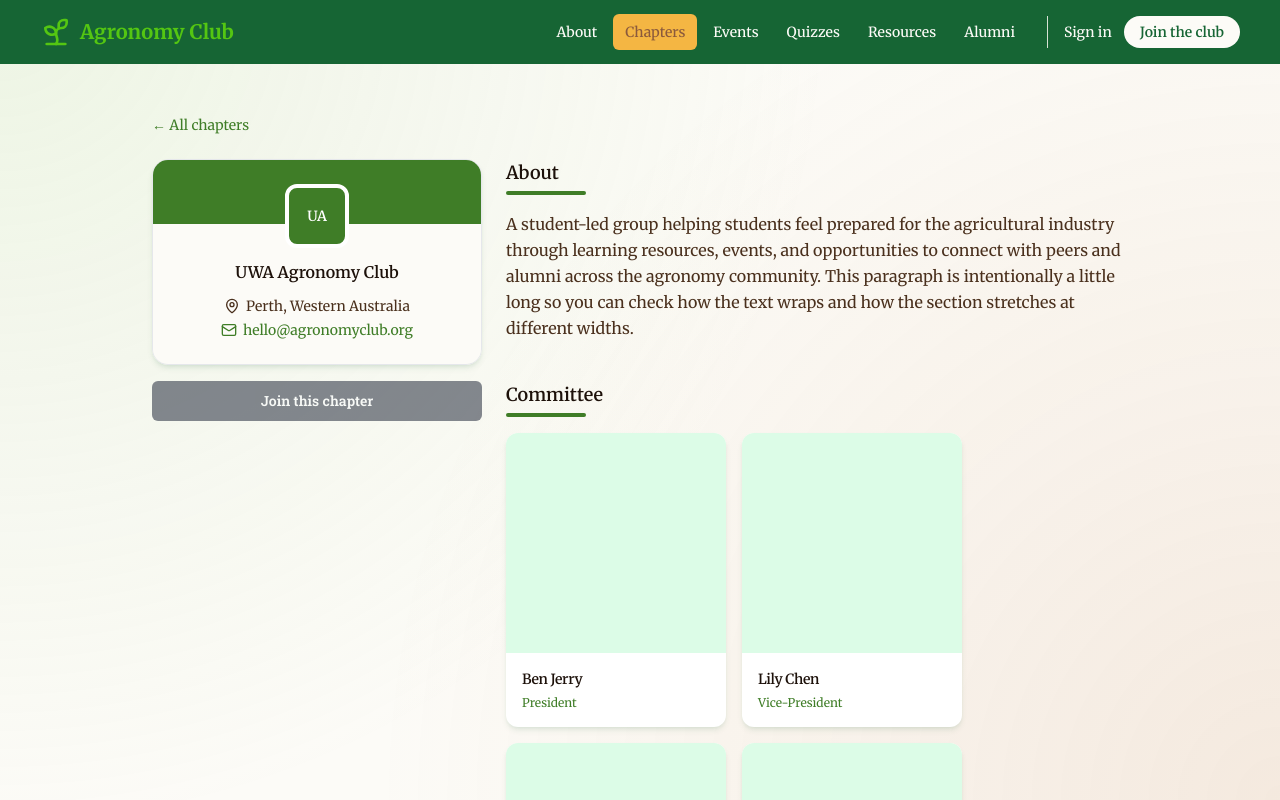
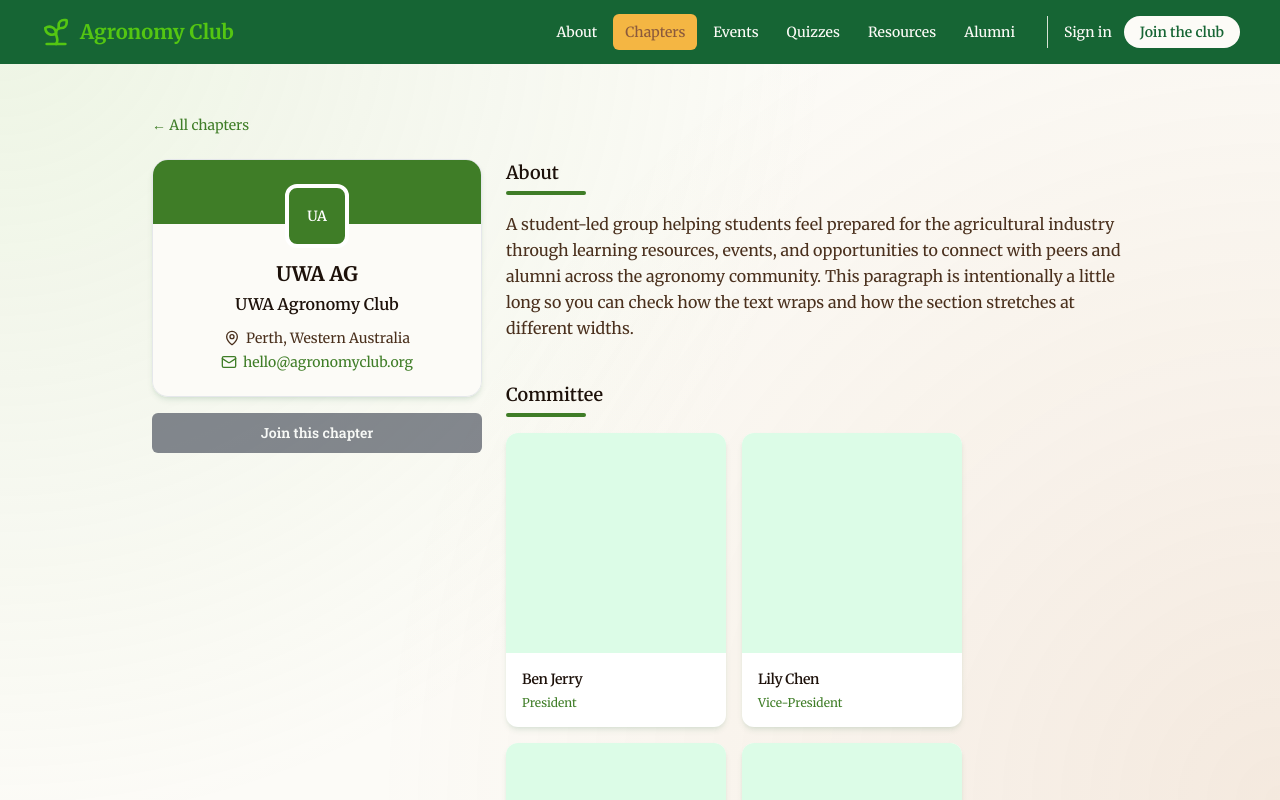
Before and after one commit to codersforcauses/agronomy-club, a Next.js app in the folder client/: page /chapters/1 in a window 1280 px wide. Shown: the top 800 px of the page. Built offline with nearby package versions, Linux system fonts and the light colour scheme.

Commit message:
feat: add chapter abbreviation placeholder text

```diff
--- a/client/src/app/chapters/[id]/page.tsx
+++ b/client/src/app/chapters/[id]/page.tsx
@@ -9,6 +9,7 @@
 type CommitteeMember = { name: string; position: string; photo: string };
 type Chapter = {
   id: string;
+  abbreviation: string;
   name: string;
   description: string;
   bannerColour: string;
@@ -21,6 +22,7 @@
 const MOCK_CHAPTERS: Record<string, Chapter> = {
   "1": {
     id: "1",
+    abbreviation: "UWA AG",
     name: "UWA Agronomy Club",
     description:
       "A student-led group helping students feel prepared for the agricultural industry through learning resources, events, and opportunities to connect with peers and alumni across the agronomy community. This paragraph is intentionally a little long so you can check how the text wraps and how the section stretches at different widths.",
@@ -102,8 +104,10 @@
               <div className="-mt-10 flex h-16 w-16 items-center justify-center rounded-xl border-4 border-white bg-brand-green text-sm font-semibold text-white">
                 {initials}
               </div>
-
-              <p className="mt-3 font-semibold text-brand-text-dark">
+              <p className="mt-3 text-xl font-bold text-brand-text-dark">
+                {chapter.abbreviation}
+              </p>
+              <p className="mt-1 font-semibold text-brand-text-dark">
                 {chapter.name}
               </p>
               <p className="mt-3 flex items-start gap-1.5 text-sm text-brand-text">
```
